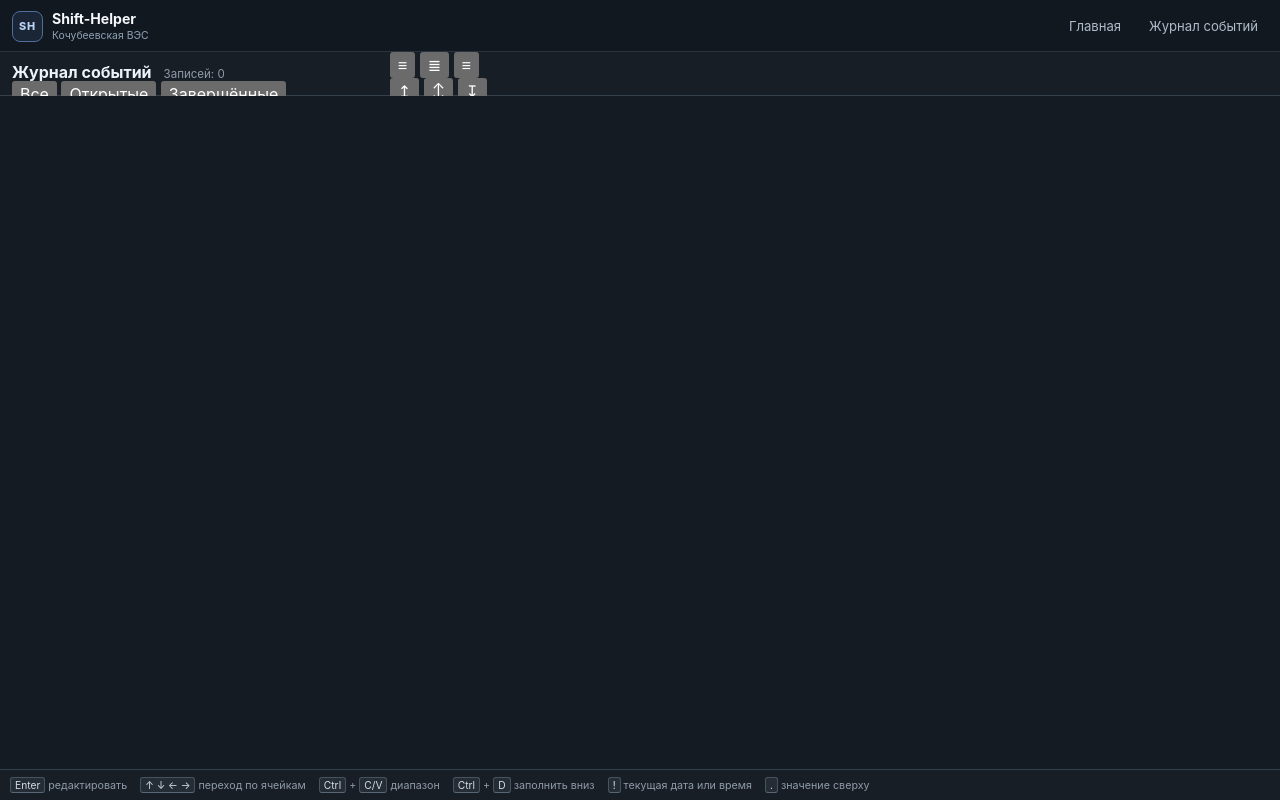
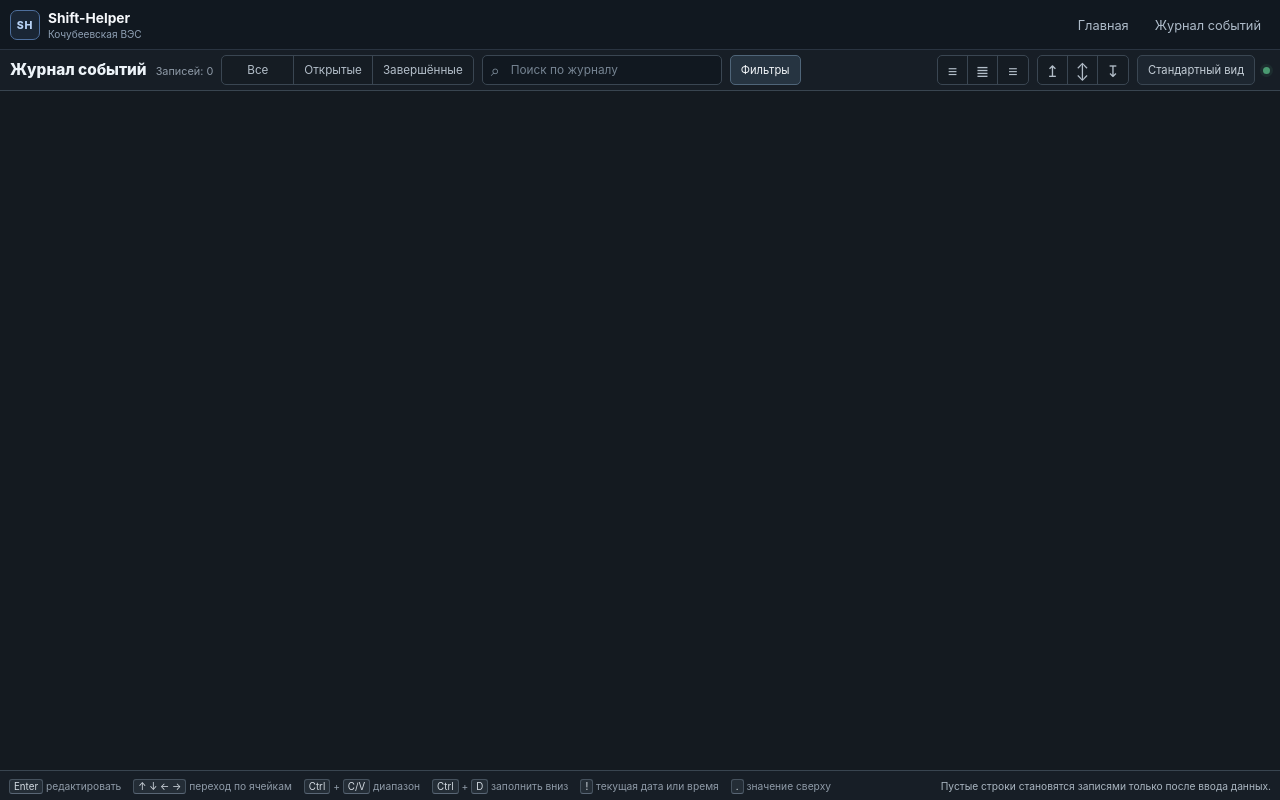
Before and after one commit to genrudko/shift_helper, a Flask app: template src/shift_helper/templates/events/list.html in a window 1280 px wide; the page is wider, and only the part inside the window is pictured. Run offline with Flask 3, Linux system fonts and the light colour scheme; the template is opened without the code that fills it, so the values that code supplies are empty; parts of the project's set-up code (start-up, migrations or seed data) failed here and were passed over; some libraries are stand-ins or nearby versions.

Commit message:
style(grid): add dense dark spreadsheet presentation

```diff
--- a/src/shift_helper/static/event_journal.css
+++ b/src/shift_helper/static/event_journal.css
@@ -5,38 +5,38 @@
 
 .page-events .app-header {
     position: relative;
-    height: 52px;
+    height: 50px;
     background: #111820;
     backdrop-filter: none;
 }
 
 .page-events .app-header__inner {
-    width: calc(100% - 24px);
-    min-height: 52px;
+    width: calc(100% - 20px);
+    min-height: 50px;
 }
 
 .page-events .brand {
-    gap: 9px;
+    gap: 8px;
 }
 
 .page-events .brand__mark {
-    width: 31px;
-    height: 31px;
-    border-radius: 8px;
-    font-size: 0.68rem;
+    width: 30px;
+    height: 30px;
+    border-radius: 7px;
+    font-size: 0.66rem;
 }
 
 .page-events .brand strong {
-    font-size: 0.88rem;
+    font-size: 0.86rem;
 }
 
 .page-events .brand small {
-    font-size: 0.65rem;
+    font-size: 0.63rem;
 }
 
 .page-events .main-nav a {
-    padding: 7px 10px;
-    font-size: 0.82rem;
+    padding: 6px 9px;
+    font-size: 0.8rem;
 }
 
 .shell--journal {
@@ -47,91 +47,191 @@
 
 .page-events .messages {
     position: fixed;
-    z-index: 100;
-    top: 60px;
-    right: 14px;
-    width: min(420px, calc(100% - 28px));
+    z-index: 200;
+    top: 58px;
+    right: 12px;
+    width: min(420px, calc(100% - 24px));
     margin: 0;
 }
 
 .journal-workspace {
     display: grid;
-    height: calc(100vh - 52px);
-    grid-template-rows: 44px minmax(0, 1fr) 31px;
+    height: calc(100vh - 50px);
+    min-height: 0;
+    grid-template-rows: auto minmax(0, 1fr) 30px;
     background: #11161c;
 }
 
 .journal-toolbar {
     display: grid;
     min-width: 0;
-    border-bottom: 1px solid #34404c;
-    padding: 0 12px;
+    border-bottom: 1px solid #394550;
+    padding: 5px 10px;
+    grid-template-columns: minmax(0, 1fr) auto;
     align-items: center;
-    grid-template-columns: minmax(240px, auto) auto minmax(220px, 1fr);
-    gap: 18px;
+    gap: 10px;
     background: #171e26;
+}
+
+.journal-toolbar__primary,
+.journal-toolbar__secondary {
+    display: flex;
+    min-width: 0;
+    align-items: center;
+    gap: 8px;
+}
+
+.journal-toolbar__primary {
+    overflow: hidden;
+}
+
+.journal-toolbar__secondary {
+    justify-content: flex-end;
 }
 
 .journal-toolbar__title {
     display: flex;
-    min-width: 0;
+    min-width: 205px;
     align-items: baseline;
-    gap: 12px;
+    gap: 9px;
 }
 
 .journal-toolbar h1 {
     margin: 0;
-    font-size: 1rem;
-    font-weight: 750;
+    color: #edf3f8;
+    font-size: 0.96rem;
+    font-weight: 760;
     line-height: 1;
+    white-space: nowrap;
 }
 
 .journal-record-count {
     color: #8f9ba8;
-    font-size: 0.72rem;
+    font-size: 0.68rem;
     white-space: nowrap;
 }
 
-.journal-filters {
-    display: flex;
+.journal-status-filter,
+.toolbar-group {
+    display: inline-flex;
     height: 30px;
-    border: 1px solid #34404c;
+    border: 1px solid #3a4652;
     border-radius: 5px;
     overflow: hidden;
+    background: #151c23;
 }
 
-.journal-filters a {
-    display: grid;
-    min-width: 76px;
-    border-right: 1px solid #34404c;
-    padding: 0 11px;
-    place-items: center;
-    color: #b0bbc6;
-    font-size: 0.76rem;
-    text-decoration: none;
+.journal-status-filter button,
+.toolbar-group button {
+    border: 0;
+    border-right: 1px solid #3a4652;
+    border-radius: 0;
+    background: transparent;
+    color: #b3bec9;
 }
 
-.journal-filters a:last-child {
+.journal-status-filter button:last-child,
+.toolbar-group button:last-child {
     border-right: 0;
 }
 
-.journal-filters a:hover {
-    background: #202a34;
+.journal-status-filter button {
+    min-width: 72px;
+    padding: 0 10px;
+    font-size: 0.73rem;
 }
 
-.journal-filters a[aria-current="page"] {
+.journal-status-filter button:hover,
+.journal-status-filter button[aria-pressed="true"],
+.toolbar-group button:hover,
+.toolbar-group button:focus-visible {
     background: #294762;
     color: #f4f8fb;
 }
 
+.journal-search {
+    position: relative;
+    display: flex;
+    width: min(310px, 26vw);
+    min-width: 160px;
+    height: 30px;
+    align-items: center;
+}
+
+.journal-search__icon {
+    position: absolute;
+    z-index: 1;
+    left: 9px;
+    color: #81909e;
+    font-size: 1rem;
+    pointer-events: none;
+}
+
+.journal-search input {
+    width: 100%;
+    height: 100%;
+    border: 1px solid #3a4652;
+    border-radius: 5px;
+    outline: none;
+    padding: 0 9px 0 28px;
+    background: #111820;
+    color: #edf2f6;
+    font-size: 0.74rem;
+}
+
+.journal-search input:focus {
+    border-color: #4f8fc6;
+    box-shadow: 0 0 0 2px rgba(79, 143, 198, 0.16);
+}
+
+.journal-search input::placeholder {
+    color: #758391;
+}
+
+.toolbar-button,
+.icon-button {
+    display: inline-grid;
+    height: 30px;
+    border: 1px solid #3a4652;
+    border-radius: 5px;
+    place-items: center;
+    background: #1d2630;
+    color: #c4ced7;
+    font-size: 0.7rem;
+    white-space: nowrap;
+}
+
+.toolbar-button {
+    padding: 0 10px;
+}
+
+.icon-button {
+    width: 30px;
+    font-size: 1rem;
+    line-height: 1;
+}
+
+.toolbar-button:hover,
+.toolbar-button[aria-pressed="true"],
+.icon-button:hover {
+    border-color: #4f6579;
+    background: #263441;
+    color: #f2f6f9;
+}
+
+.icon-button[data-align-horizontal="right"] {
+    transform: scaleX(-1);
+}
+
 .save-state {
     display: flex;
-    min-width: 0;
+    min-width: 180px;
     align-items: center;
     justify-content: flex-end;
     gap: 7px;
     color: #8fa0ae;
-    font-size: 0.73rem;
+    font-size: 0.69rem;
+    white-space: nowrap;
 }
 
 .save-state__dot {
@@ -157,244 +257,308 @@
     box-shadow: 0 0 0 3px rgba(195, 94, 101, 0.13);
 }
 
-.journal-grid-wrap {
-    position: relative;
+.event-grid {
     min-width: 0;
+    min-height: 0;
+    border: 0;
+    background: #141a20;
+    font-size: 0.76rem;
+}
+
+.event-grid.tabulator {
+    border: 0;
+    background: #141a20;
+    color: #e7edf3;
+}
+
+.event-grid .tabulator-header {
+    border-top: 0;
+    border-bottom: 1px solid #46525e;
+    background: #242d36;
+    color: #d4dce4;
+    font-weight: 700;
+}
+
+.event-grid .tabulator-header .tabulator-col {
+    min-height: 32px;
+    border-right: 1px solid #46525e;
+    background: #242d36;
+}
+
+.event-grid .tabulator-header .tabulator-col.tabulator-frozen {
+    background: #29343e;
+}
+
+.event-grid .tabulator-header .tabulator-col .tabulator-col-content {
+    padding: 5px 6px 4px;
+}
+
+.event-grid .tabulator-header .tabulator-col .tabulator-col-title-holder {
+    min-height: 20px;
+}
+
+.event-grid .tabulator-header .tabulator-col-title {
+    overflow: hidden;
+    font-size: 0.68rem;
+    line-height: 1.08;
+    text-align: center;
+    text-overflow: ellipsis;
+    white-space: normal;
+}
+
+.event-grid .tabulator-header .tabulator-col .tabulator-header-filter {
+    margin-top: 4px;
+}
+
+.event-grid .tabulator-header .tabulator-col .tabulator-header-filter input {
+    width: 100%;
+    height: 23px;
+    border: 1px solid #4a5662;
+    border-radius: 3px;
+    outline: none;
+    padding: 0 5px;
+    background: #151c23;
+    color: #e6edf3;
+    font-size: 0.65rem;
+}
+
+.event-grid .tabulator-header .tabulator-col .tabulator-header-filter input:focus {
+    border-color: #5b99cf;
+    box-shadow: 0 0 0 1px rgba(91, 153, 207, 0.22);
+}
+
+.event-grid.header-filters-hidden .tabulator-header-filter {
+    display: none;
+}
+
+.event-grid .tabulator-tableholder {
     overflow: auto;
+    background: #141a20;
     scrollbar-color: #53606d #171d24;
     scrollbar-width: thin;
 }
 
-.event-grid {
-    width: 100%;
-    min-width: 1880px;
-    border-spacing: 0;
-    border-collapse: separate;
-    table-layout: fixed;
-    background: #151b22;
-    font-size: 0.78rem;
+.event-grid .tabulator-table {
+    background: #141a20;
 }
 
-.event-grid col.col-start-date {
-    width: 112px;
+.event-grid .tabulator-row {
+    min-height: 34px;
+    border-bottom: 1px solid #35414c;
+    background: #151b22;
+    color: #e7edf3;
 }
 
-.event-grid col.col-start-time {
-    width: 74px;
+.event-grid .tabulator-row:nth-child(even) {
+    background: #171e25;
 }
 
-.event-grid col.col-asset {
-    width: 142px;
+.event-grid .tabulator-row:hover,
+.event-grid .tabulator-row:nth-child(even):hover {
+    background: #1d2832;
 }
 
-.event-grid col.col-description {
-    width: 300px;
+.event-grid .tabulator-row .tabulator-cell {
+    min-height: 34px;
+    border-right: 1px solid #35414c;
+    padding: 0;
+    overflow: visible;
+    white-space: normal;
 }
 
-.event-grid col.col-reason {
-    width: 245px;
+.event-grid .tabulator-row .tabulator-cell.tabulator-frozen {
+    background: #182129;
 }
 
-.event-grid col.col-actions {
-    width: 275px;
+.event-grid .tabulator-row:nth-child(even) .tabulator-cell.tabulator-frozen {
+    background: #1a232c;
 }
 
-.event-grid col.col-performer {
-    width: 160px;
+.event-grid .tabulator-row:hover .tabulator-cell.tabulator-frozen {
+    background: #202c36;
 }
 
-.event-grid col.col-end-date {
-    width: 112px;
+.event-grid .tabulator-row .tabulator-cell.tabulator-editing {
+    z-index: 20;
+    border: 1px solid #5b9bd5;
+    background: #162635;
+    box-shadow: inset 0 0 0 1px #5b9bd5;
 }
 
-.event-grid col.col-end-time {
-    width: 74px;
-}
-
-.event-grid col.col-downtime {
-    width: 116px;
-}
-
-.event-grid col.col-author {
-    width: 160px;
-}
-
-.event-grid col.col-losses {
-    width: 95px;
-}
-
-.event-grid th,
-.event-grid td {
-    border-right: 1px solid #35414d;
-    border-bottom: 1px solid #35414d;
-}
-
-.event-grid th:first-child,
-.event-grid td:first-child {
-    border-left: 1px solid #35414d;
-}
-
-.event-grid th {
-    position: sticky;
-    z-index: 5;
-    top: 0;
-    height: 34px;
-    padding: 4px 7px;
-    background: #222b34;
-    color: #ccd5de;
-    font-size: 0.7rem;
-    font-weight: 700;
-    line-height: 1.15;
-    text-align: center;
-    vertical-align: middle;
-}
-
-.event-grid td {
-    height: 34px;
-    padding: 0;
-    background: #151b22;
-    vertical-align: top;
-}
-
-.event-grid tbody tr:hover td {
-    background: #19232c;
-}
-
-.event-grid input,
-.event-grid textarea {
-    display: block;
+.event-grid .tabulator-row .tabulator-cell input,
+.event-grid .tabulator-row .tabulator-cell textarea {
     width: 100%;
-    min-width: 0;
-    min-height: 33px;
+    min-height: 32px;
     border: 0;
     border-radius: 0;
-    outline: 0;
+    outline: none;
     padding: 7px 7px 6px;
-    resize: none;
-    overflow: hidden;
-    background: transparent;
-    color: #edf2f6;
+    resize: vertical;
+    background: #162635;
+    color: #f0f5f9;
+    font: inherit;
     line-height: 1.35;
 }
 
-.event-grid textarea {
-    white-space: pre-wrap;
+.event-grid .tabulator-row .tabulator-cell textarea {
+    min-height: 62px;
 }
 
-.event-grid input:focus,
-.event-grid textarea:focus {
-    position: relative;
-    z-index: 7;
-    box-shadow: inset 0 0 0 2px #4e91cc;
-    background: #172635;
+.journal-cell-value {
+    display: flex;
+    width: 100%;
+    min-height: 33px;
+    padding: 7px 7px 6px;
+    overflow: hidden;
+    line-height: 1.35;
+    white-space: nowrap;
+    text-overflow: ellipsis;
 }
 
-.event-grid input::selection,
-.event-grid textarea::selection {
-    background: #356a98;
+.journal-cell-value--multiline {
+    min-height: 33px;
+    white-space: pre-wrap;
+    overflow-wrap: anywhere;
 }
 
-.event-grid .journal-output {
-    padding: 8px 7px 6px;
-    color: #bec9d3;
-    font-variant-numeric: tabular-nums;
-    text-align: center;
-    white-space: nowrap;
+.journal-cell-value[data-horizontal="left"] {
+    justify-content: flex-start;
+    text-align: left;
 }
 
-.journal-row--draft td {
-    background: #17231f;
+.journal-cell-value[data-horizontal="center"] {
+    justify-content: center;
+    text-align: center;
 }
 
-.journal-row--draft td:first-child {
-    box-shadow: inset 3px 0 0 #4b9871;
+.journal-cell-value[data-horizontal="right"] {
+    justify-content: flex-end;
+    text-align: right;
 }
 
-.journal-row--draft input,
-.journal-row--draft textarea {
-    color: #e7f3ec;
+.journal-cell-value[data-vertical="top"] {
+    align-items: flex-start;
 }
 
-.journal-row--closed td {
-    background: #14191f;
+.journal-cell-value[data-vertical="middle"] {
+    align-items: center;
 }
 
-.journal-row--closed input,
-.journal-row--closed textarea,
-.journal-row--closed .journal-output {
-    color: #a8b1ba;
+.journal-cell-value[data-vertical="bottom"] {
+    align-items: flex-end;
 }
 
-.journal-row[data-dirty="true"] td:first-child {
-    box-shadow: inset 3px 0 0 #c4913d;
+.event-grid .journal-row--draft,
+.event-grid .journal-row--draft:nth-child(even) {
+    background: #17221e;
+    color: #dbe8e0;
 }
 
-.journal-row[data-saving="true"] td:first-child {
+.event-grid .journal-row--draft:hover,
+.event-grid .journal-row--draft:nth-child(even):hover {
+    background: #1b2b24;
+}
+
+.event-grid .journal-row--draft .tabulator-cell.tabulator-frozen {
+    background: #192720;
+}
+
+.event-grid .journal-row--closed,
+.event-grid .journal-row--closed:nth-child(even) {
+    background: #14191f;
+    color: #aab4bd;
+}
+
+.event-grid .journal-row--closed .tabulator-cell.tabulator-frozen {
+    background: #161c22;
+}
+
+.event-grid .journal-row--saving .tabulator-cell:first-of-type {
     box-shadow: inset 3px 0 0 #4e91cc;
 }
 
-.journal-row[data-error="true"] td {
+.event-grid .journal-row--error,
+.event-grid .journal-row--error:nth-child(even) {
     background: #2a1a1d;
 }
 
-.journal-row[data-error="true"] td:first-child {
+.event-grid .journal-row--error .tabulator-cell:first-of-type {
     box-shadow: inset 3px 0 0 #c35e65;
 }
 
-.event-grid th:nth-child(1),
-.event-grid td:nth-child(1) {
-    position: sticky;
-    z-index: 4;
-    left: 0;
+.event-grid .tabulator-range-selected,
+.event-grid .tabulator-cell.tabulator-range-selected {
+    background: rgba(63, 117, 164, 0.2) !important;
 }
 
-.event-grid th:nth-child(2),
-.event-grid td:nth-child(2) {
-    position: sticky;
-    z-index: 4;
-    left: 112px;
+.event-grid .tabulator-range-active::after {
+    border: 2px solid #5b9bd5;
 }
 
-.event-grid th:nth-child(3),
-.event-grid td:nth-child(3) {
-    position: sticky;
-    z-index: 4;
-    left: 186px;
-    box-shadow: 4px 0 7px rgba(0, 0, 0, 0.18);
+.event-grid .journal-row-number {
+    background: #222b34 !important;
+    color: #8f9ca8;
+    font-variant-numeric: tabular-nums;
+    text-align: center;
 }
 
-.event-grid th:nth-child(-n + 3) {
-    z-index: 8;
-    background: #252f39;
+.event-grid .tabulator-col-resize-handle:hover {
+    background: rgba(91, 155, 213, 0.34);
 }
 
-.event-grid tbody tr td:nth-child(-n + 3) {
-    background: #171e25;
+.tabulator-menu {
+    border: 1px solid #4a5662;
+    border-radius: 6px;
+    overflow: hidden;
+    background: #1c252e;
+    color: #dce4eb;
+    box-shadow: 0 14px 36px rgba(0, 0, 0, 0.4);
+    font-size: 0.75rem;
 }
 
-.event-grid tbody tr:hover td:nth-child(-n + 3) {
-    background: #1b2630;
+.tabulator-menu .tabulator-menu-item {
+    padding: 7px 14px;
 }
 
-.event-grid tbody .journal-row--draft td:nth-child(-n + 3) {
-    background: #182620;
+.tabulator-menu .tabulator-menu-item:hover {
+    background: #294762;
 }
 
-.event-grid tbody .journal-row--closed td:nth-child(-n + 3) {
-    background: #151b20;
+.tabulator-menu .tabulator-menu-separator {
+    border-top-color: #3c4853;
+}
+
+.tabulator-edit-list {
+    border: 1px solid #4a5662;
+    border-radius: 5px;
+    overflow: hidden;
+    background: #1b242d;
+    color: #e2e9ef;
+    box-shadow: 0 12px 32px rgba(0, 0, 0, 0.42);
+    font-size: 0.75rem;
+}
+
+.tabulator-edit-list .tabulator-edit-list-item {
+    padding: 7px 9px;
+}
+
+.tabulator-edit-list .tabulator-edit-list-item:hover,
+.tabulator-edit-list .tabulator-edit-list-item.active {
+    background: #294762;
+    color: #fff;
 }
 
 .journal-help {
     display: flex;
     min-width: 0;
-    border-top: 1px solid #34404c;
-    padding: 0 10px;
+    border-top: 1px solid #394550;
+    padding: 0 9px;
     align-items: center;
-    gap: 13px;
+    gap: 12px;
     overflow: hidden;
     background: #171e26;
     color: #8f9ba8;
-    font-size: 0.67rem;
+    font-size: 0.64rem;
     white-space: nowrap;
 }
 
@@ -406,7 +570,7 @@
     background: #242d36;
     color: #d5dce3;
     font-family: inherit;
-    font-size: 0.64rem;
+    font-size: 0.61rem;
 }
 
 .journal-help__message {
@@ -417,18 +581,36 @@
     text-overflow: ellipsis;
 }
 
-@media (max-width: 900px) {
-    .journal-toolbar {
-        grid-template-columns: auto 1fr;
-        gap: 8px;
+@media (max-width: 1280px) {
+    .save-state {
+        min-width: 0;
     }
 
-    .save-state {
+    .save-state__text {
         display: none;
     }
 
-    .journal-filters {
-        justify-self: end;
+    .journal-toolbar__title {
+        min-width: 170px;
+    }
+
+    .journal-search {
+        width: min(240px, 22vw);
+    }
+}
+
+@media (max-width: 980px) {
+    .journal-toolbar {
+        grid-template-columns: minmax(0, 1fr);
+    }
+
+    .journal-toolbar__secondary {
+        display: none;
+    }
+
+    .journal-search {
+        flex: 1 1 auto;
+        width: auto;
     }
 
     .journal-help > span:not(.journal-help__message) {
```
